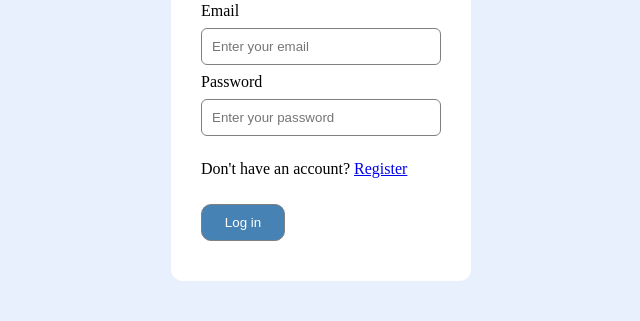
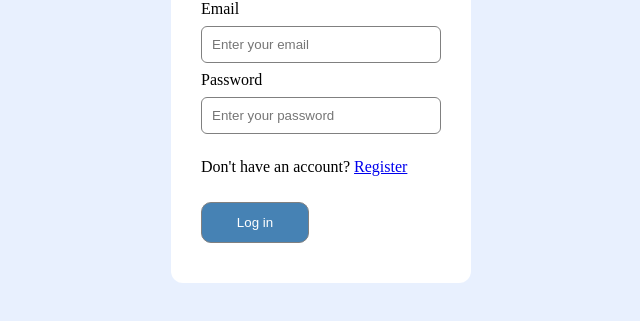
Before and after one commit to ceferlinihat01-commits/Login-Registration, a plain HTML site: page index.html in a window 1280 px wide. Shown: the part 313-634 px from the top of the page, without its empty margins (319-959 px from the left). Drawn offline with Linux system fonts and the light colour scheme.

Commit message:
Update style.css

```diff
--- a/style.css
+++ b/style.css
@@ -26,8 +26,8 @@ input{
 button{
     color: white;
     background-color: steelblue;
-    width: 35%;
-    padding: 10px;
+    width: 45%;
+    padding: 12px;
     margin: 10px 0;
     border: 1px solid gray;
     border-radius:10px ;
```
